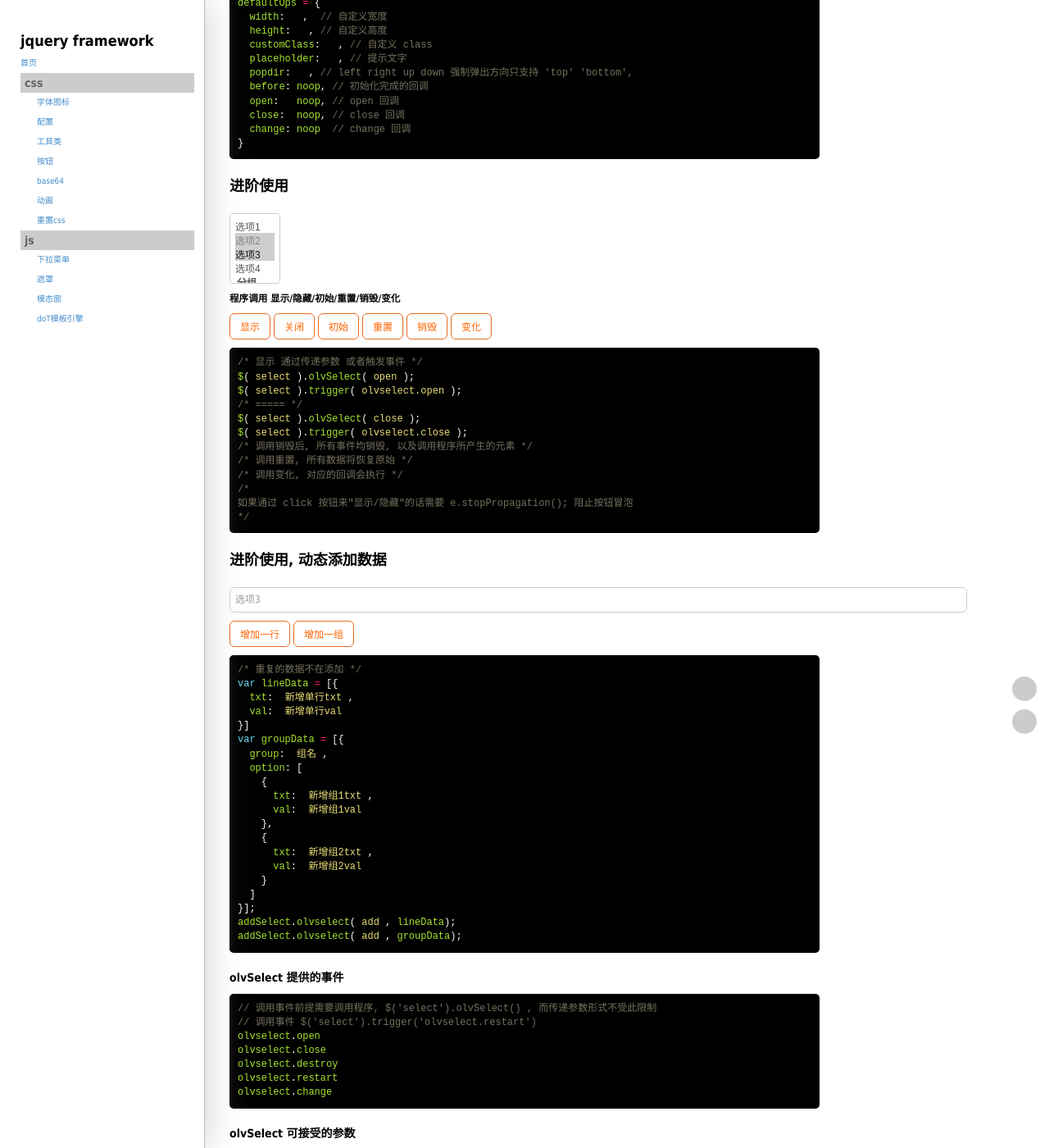
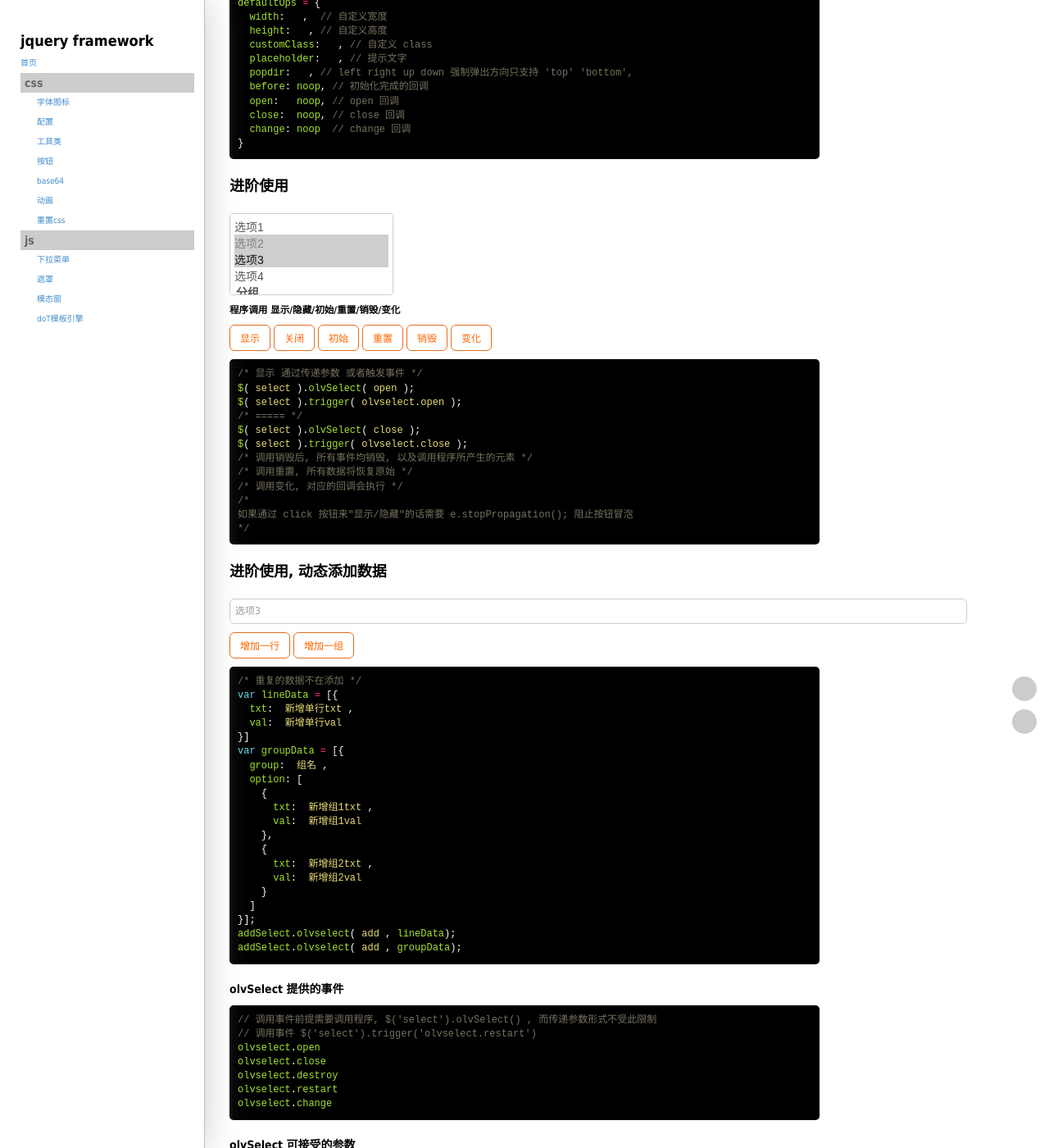
Before and after one commit to pengfeiWang/jquery-framework, a Jekyll site: the page built from _posts/js/2015-09-14-olvselect.html, in a window 1280 px wide and 1400 px high, scrolled down 495 px. Shown: the whole window at 82% size. Built offline with Jekyll 4.4.1, drawn with Linux system fonts in a browser that asks for light colours; some web fonts are replaced; comment, search, counter and statistics services are not loaded.

Commit message:
change select

```diff
--- a/_posts/js/2015-09-14-olvselect.html
+++ b/_posts/js/2015-09-14-olvselect.html
@@ -15,6 +15,12 @@ categories: doc_js
 <style>
   h2, h3, h4, h5, h6 {
     padding: 10px 0;
+  }
+  select{
+    font-size: 14px;
+    padding: 5px;
+    width: 200px;
+    height: 100px;
   }
 </style>
 <div class="select-box">
```
